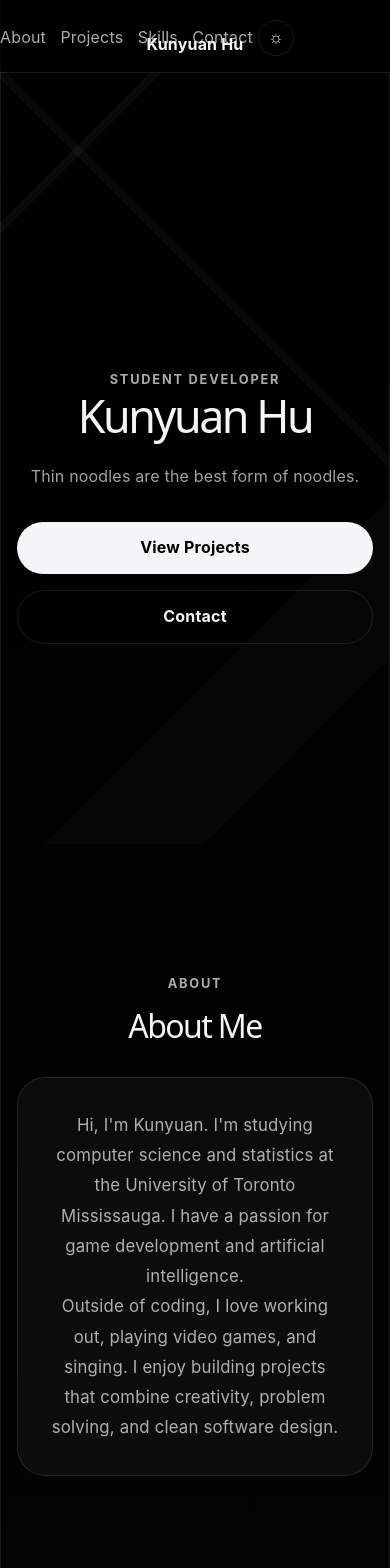
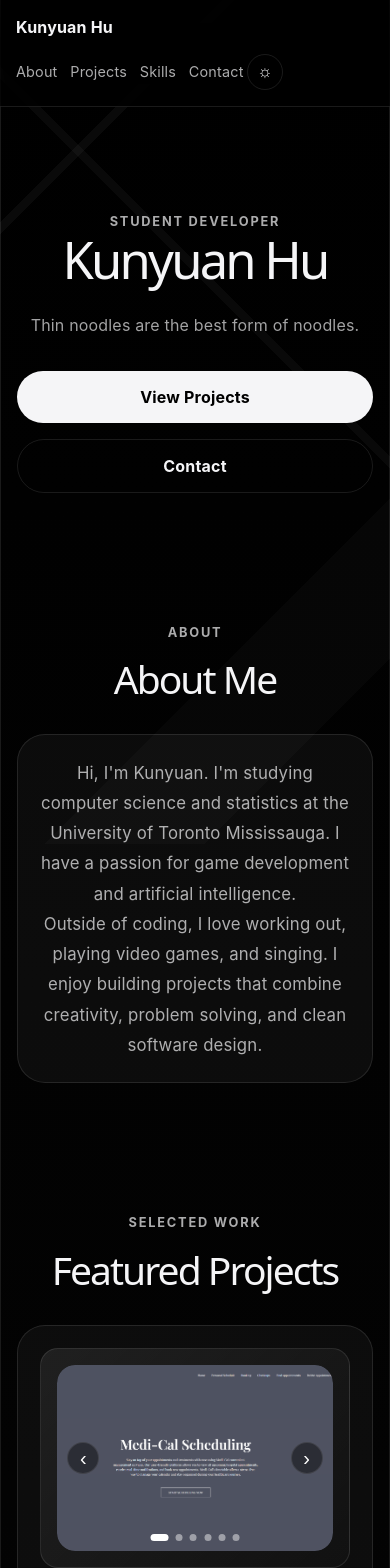
Before and after one commit to Kunyuan1/personal-website, a React (Vite) app: page / in a window 390 px wide. Shown: the top 1568 px of the page. Built offline with nearby package versions, Linux system fonts and the light colour scheme.

Commit message:
Mobile version changes

```diff
--- a/src/App.css
+++ b/src/App.css
@@ -102,7 +102,7 @@ main {
   align-items: center;
 
   width: 100%;
-  padding: 0 20px;   /* controls distance from edges */
+  padding: 0 20px;
 
   justify-content: flex-end;
 }
@@ -167,7 +167,6 @@ main {
   line-height: 1.05;
   letter-spacing: -0.055em;
 
-  /* subtle glow effect */
   background: linear-gradient(180deg, #ffffff, #bfbfbf);
   background-clip: text;
   -webkit-background-clip: text;
@@ -505,8 +504,8 @@ html[data-theme='light'] .site::before {
 }
 
 .primary-project-button:hover {
-  background: #222;          /* slightly lighter than black */
-  color: #fff;               /* keep strong contrast */
+  background: #222;
+  color: #fff;
   transform: translateY(-2px);
 }
 
@@ -589,8 +588,6 @@ html[data-theme='light'] a.btn.primary:hover {
   opacity: 1 !important;
 }
 
-/* ===== CLICK + HOVER ANIMATION (FINAL) ===== */
-
 .btn,
 .project-button {
   position: relative;
@@ -598,21 +595,18 @@ html[data-theme='light'] a.btn.primary:hover {
   transition: transform 0.15s ease, box-shadow 0.2s ease;
 }
 
-/* Hover (keeps visibility + adds lift) */
 .btn:hover,
 .project-button:hover {
   transform: translateY(-2px);
   box-shadow: 0 12px 28px rgba(128, 128, 128, 0.18);
 }
 
-/* Click press effect */
 .btn:active,
 .project-button:active {
   transform: scale(0.96);
   box-shadow: 0 6px 14px rgba(0, 0, 0, 0.2);
 }
 
-/* Ripple effect */
 .btn::after,
 .project-button::after {
   content: "";
@@ -628,7 +622,6 @@ html[data-theme='light'] a.btn.primary:hover {
   opacity: 0;
 }
 
-/* Trigger ripple on click */
 .btn:active::after,
 .project-button:active::after {
   width: 200%;
@@ -637,13 +630,10 @@ html[data-theme='light'] a.btn.primary:hover {
   transition: width 0.4s ease, height 0.4s ease, opacity 0.6s ease;
 }
 
-/* Light mode ripple fix */
 html[data-theme='light'] .btn::after,
 html[data-theme='light'] .project-button::after {
   background: rgba(0, 0, 0, 0.15);
 }
-
-/* ===== SMOOTH SCROLL + SECTION REVEAL ANIMATIONS ===== */
 
 html {
   scroll-behavior: smooth;
@@ -693,7 +683,6 @@ html {
   }
 }
 
-/* Fix spacing between project bubbles */
 .tech-list {
   display: flex;
   flex-wrap: wrap;
@@ -702,13 +691,11 @@ html {
   margin-bottom: 1rem;
 }
 
-/* Add more space between tech bubbles and buttons */
 .project-actions {
   margin-top: 0.0rem;
   gap: 1rem;
 }
 
-/* Fix tech bubbles (restore border + background) */
 .tech-list span {
   display: inline-block;
   padding: 0.55rem 1.05rem;
@@ -745,7 +732,7 @@ html[data-theme='light'] .tech-list span {
   border-radius: 9999px;
   border: 1px solid rgba(255, 255, 255, 0.25);
 
-  background: rgba(255, 255, 255, 0.06); /* more visible */
+  background: rgba(255, 255, 255, 0.06);
   color: var(--text);
 
   font-size: 0.92rem;
@@ -757,7 +744,6 @@ html[data-theme='light'] .tech-list span {
   transition: all 0.25s ease;
 }
 
-/* Hover */
 .github-button:hover {
   background: rgba(255, 255, 255, 0.12);
   border-color: rgba(255, 255, 255, 0.45);
@@ -766,7 +752,6 @@ html[data-theme='light'] .tech-list span {
   box-shadow: 0 10px 25px rgba(255, 255, 255, 0.08);
 }
 
-/* Arrow animation */
 .github-button .arrow {
   transition: transform 0.25s ease;
 }
@@ -806,7 +791,7 @@ html[data-theme='light'] .github-button:hover {
 
 .project-preview {
   width: 100%;
-  height: 220px; /* 👈 adjust if you want taller/shorter */
+  height: 220px;
   overflow: hidden;
   border-radius: 18px;
 }
@@ -814,7 +799,7 @@ html[data-theme='light'] .github-button:hover {
 .image-slider img {
   width: 100%;
   height: 100%;
-  object-fit: cover; /* 🔥 this does the cropping */
+  object-fit: cover;
   flex-shrink: 0;
 }
 
@@ -904,3 +889,96 @@ html[data-theme='light'] .github-button:hover {
   background: white;
   width: 18px;
 }
+
+@media (max-width: 768px) {
+  .nav-inner {
+    min-height: auto;
+    padding: 1rem;
+    flex-direction: column;
+    justify-content: center;
+    gap: 0.9rem;
+  }
+
+  .nav-brand {
+    position: static;
+    transform: none;
+  }
+
+  .nav-links {
+    justify-content: center;
+    flex-wrap: wrap;
+    gap: 0.8rem;
+    font-size: 0.9rem;
+  }
+
+  main {
+    padding-top: 130px;
+  }
+
+  .hero {
+    min-height: auto;
+    padding: 5rem 0 4rem;
+  }
+
+  .hero h1 {
+    font-size: clamp(2.4rem, 13vw, 4rem);
+    line-height: 1.08;
+  }
+
+  .hero-sub {
+    font-size: 1rem;
+    padding: 0 0.5rem;
+  }
+
+  .hero-buttons {
+    flex-direction: column;
+    align-items: stretch;
+  }
+
+  .btn {
+    width: 100%;
+    text-align: center;
+  }
+
+  .section {
+    padding: 4rem 0;
+  }
+
+  .section h2 {
+    font-size: clamp(2rem, 10vw, 3rem);
+  }
+
+  .projects-grid,
+  .upgraded-projects,
+  .skills-grid {
+    grid-template-columns: 1fr !important;
+  }
+
+  .project-card,
+  .panel,
+  .skill-card {
+    padding: 1.4rem;
+  }
+
+  .project-preview {
+    height: 220px;
+  }
+
+  .carousel-button {
+    width: 32px;
+    height: 32px;
+    font-size: 1.25rem;
+  }
+
+  .contact-links {
+    flex-direction: column;
+    align-items: stretch;
+  }
+
+  .contact-link,
+  .contact-links a,
+  .github-button {
+    width: 100%;
+    justify-content: center;
+  }
+}
```
